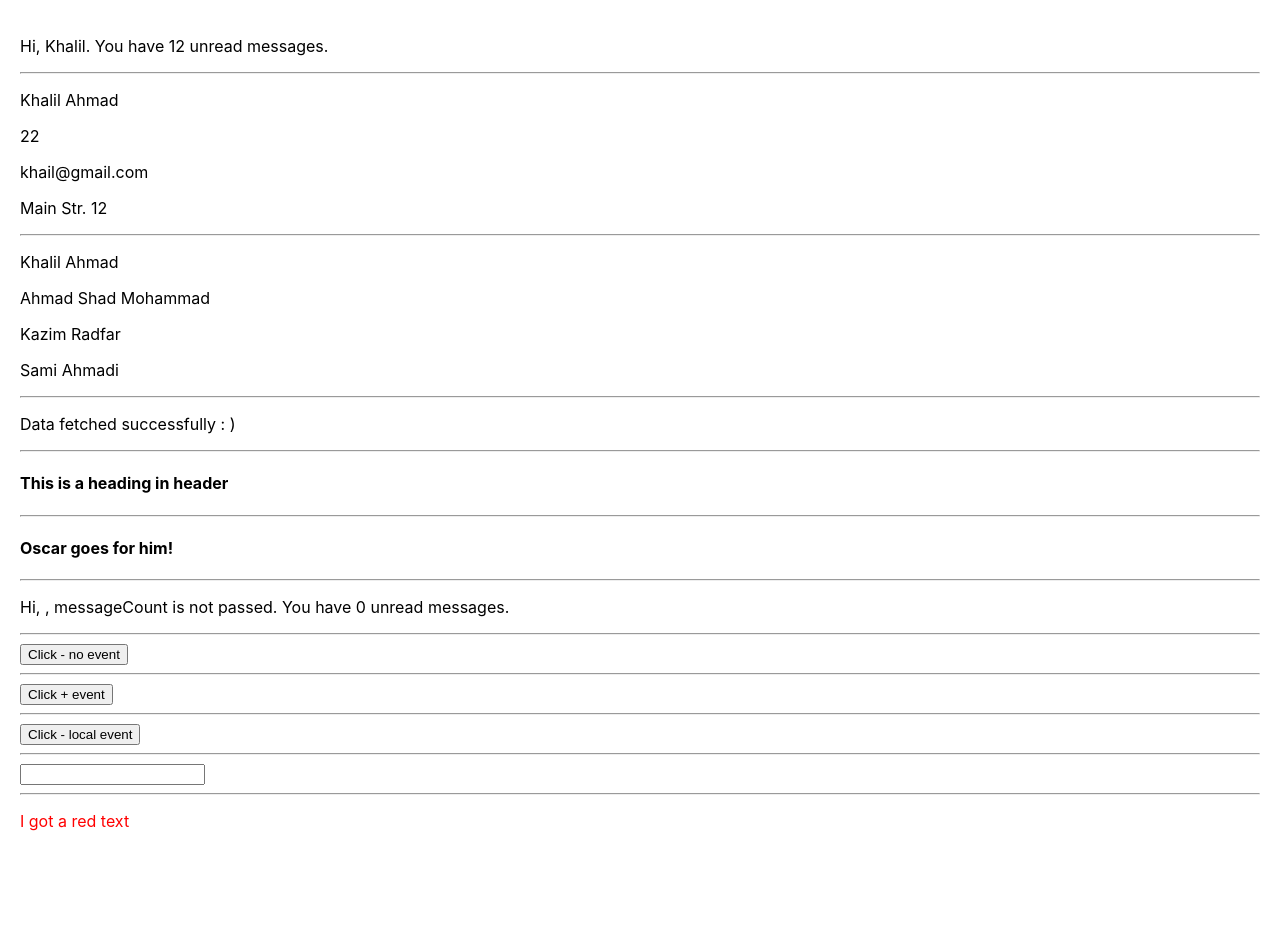
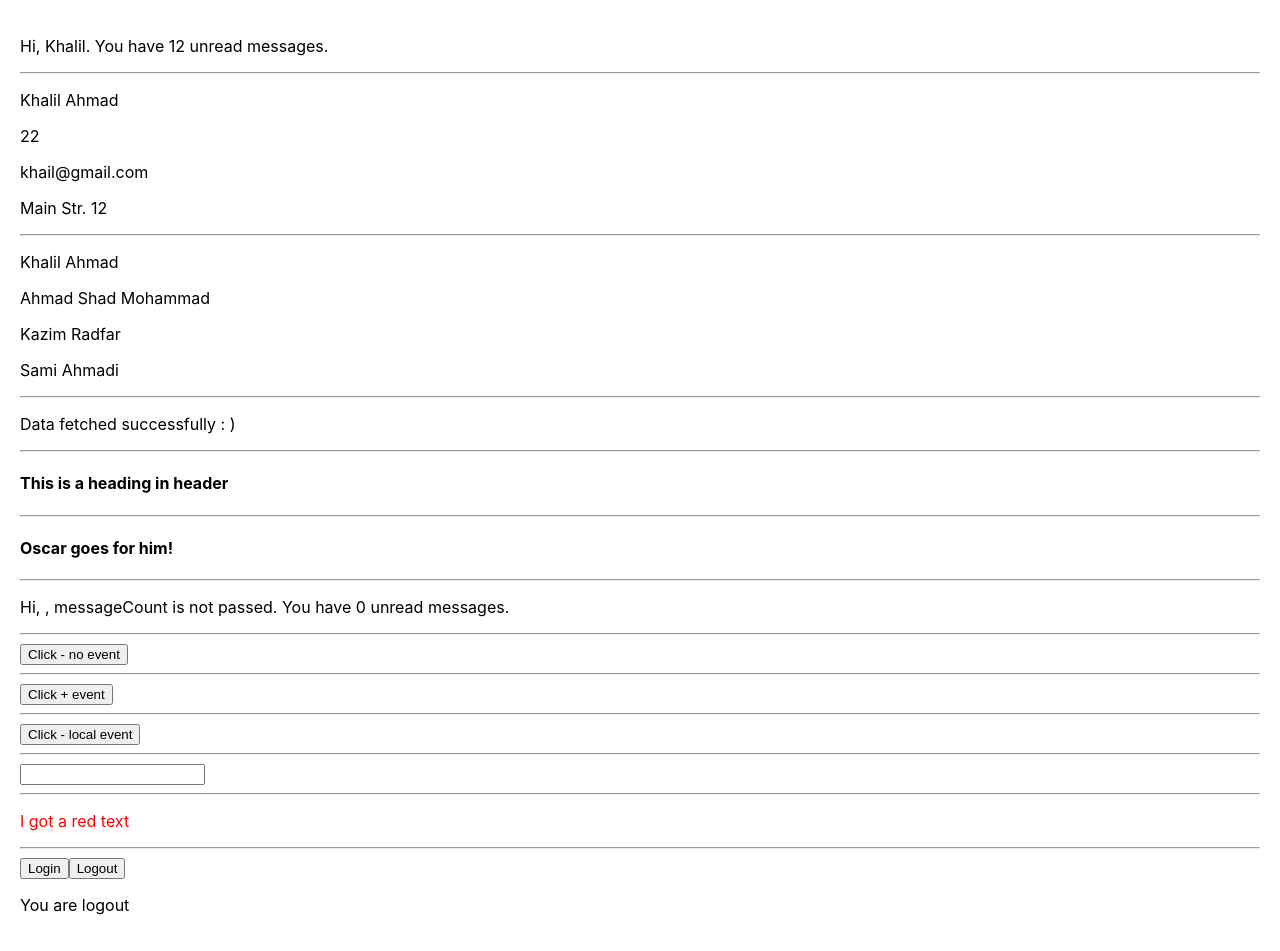
Before and after one commit to khalilnazari/react-typescript-basic, a React (Create React App) app: page / in a window 1280 px wide. Before the commit the page ends 867 px from the top, so only its background shows below. Built offline with nearby package versions, Linux system fonts and the light colour scheme.

Commit message:
useState type is added

```diff
--- a/src/App.tsx
+++ b/src/App.tsx
@@ -10,7 +10,7 @@ import Oscar from "./components/Oscar";
 import { EventProps } from "./components/EventProps";
 import Input from './components/Input';
 import StyleContainer from './components/StyleContainer';
-
+import LocalState from './components/LocalState'
 
 function App() {
 
@@ -56,7 +56,6 @@ function App() {
     console.log(event);
     console.log(id);
   };
-
 
   // jsx
   return (
@@ -106,6 +105,9 @@ function App() {
       <hr />
 
       <StyleContainer style={{color:'red'}}/>
+      <hr />
+
+      <LocalState />
     </div>
   );
 }
--- /dev/null
+++ b/src/components/LocalState.tsx
@@ -0,0 +1,29 @@
+import React, { useState } from "react"
+
+/**
+ * Type is useState hook is alredy done by React.
+ * However, if a different data type rather than boolean is passed, typescript will catch it.
+ */
+const LocalState = () => {
+    const [login, setLogin] = useState(false);
+
+    const handleLoggin = () => {
+        setLogin(true)
+    }
+
+    const handleLogout = () => {
+        // setLogin(0) // this will give error.
+        setLogin(false)
+    }
+
+    return (
+        <div>
+            <button onClick={handleLoggin}>Login</button>
+            <button onClick={handleLogout}>Logout</button>
+
+            <p>You are {login ? 'login' : 'logout'}</p>
+        </div>
+    )
+}
+
+export default LocalState;
--- a/src/components/StyleContainer.tsx
+++ b/src/components/StyleContainer.tsx
@@ -5,7 +5,6 @@ type containerProps = {
 }
 
 const StyleContainer = (props: containerProps) => {
-
     return (
         <div>
             <p style={props.style}>I got a red text</p>
```
